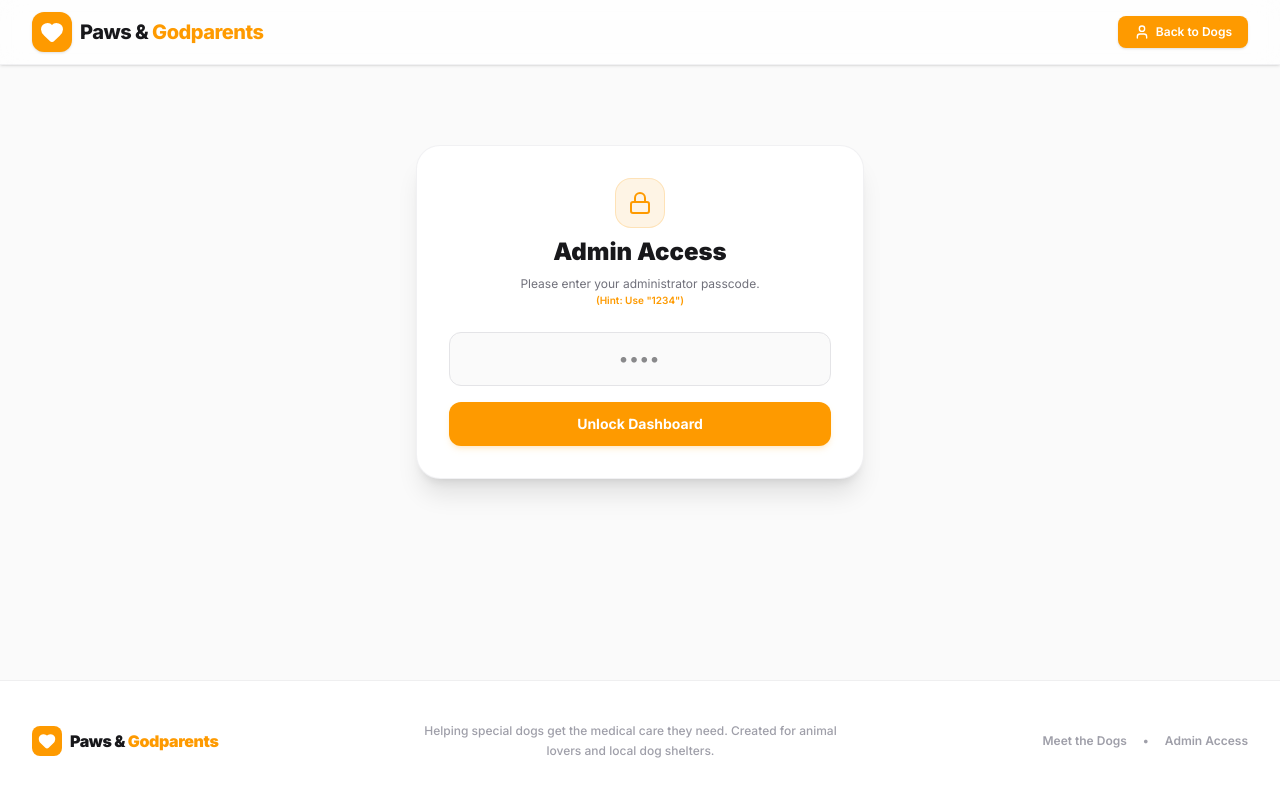
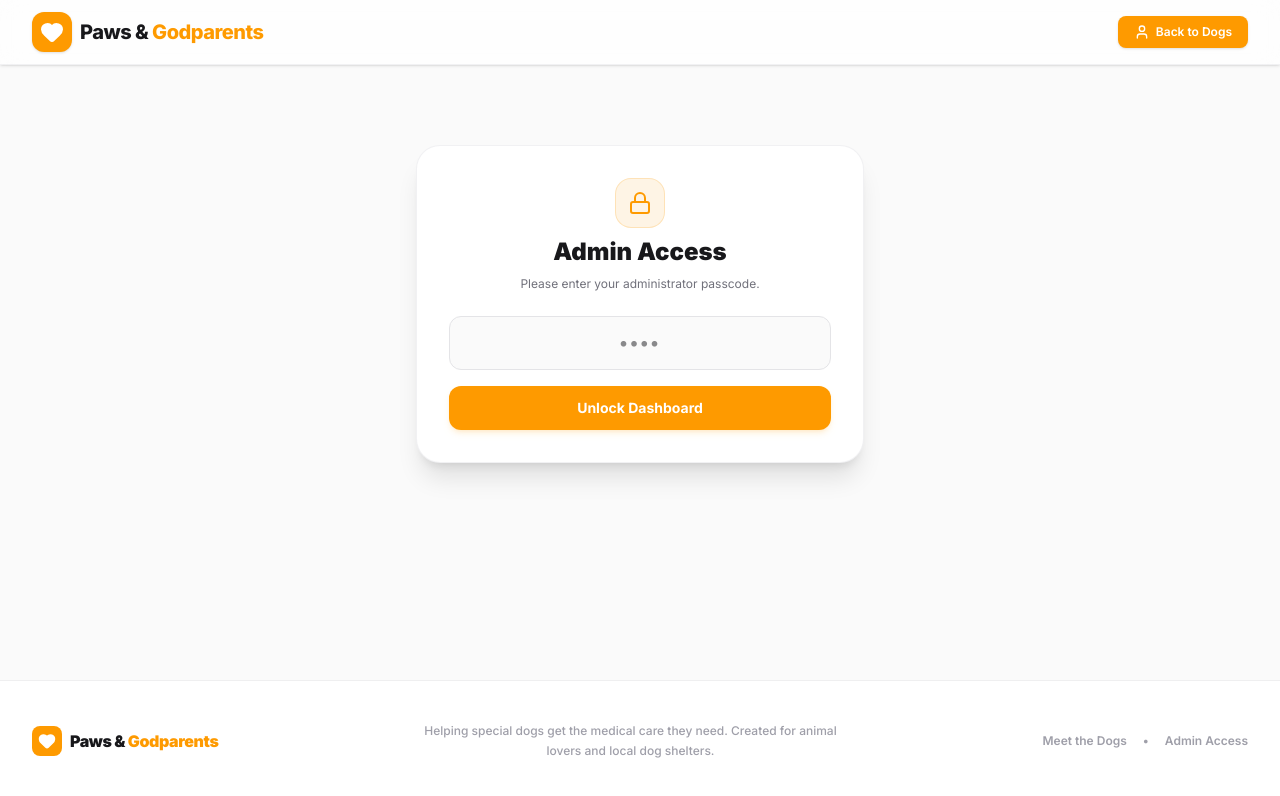
Before and after one commit to differentlycorp/dog-godfather-app, a React (Vite) app: page / in a window 1280 px wide. Both pictures are taken after a click on the button "Admin Panel". Shown: the top 796 px of the page. Built offline with nearby package versions, Linux system fonts and the light colour scheme.

Commit message:
chore: change admin passcode and remove hint from UI

```diff
--- a/src/components/AdminDashboard.tsx
+++ b/src/components/AdminDashboard.tsx
@@ -52,7 +52,7 @@ export const AdminDashboard: React.FC<AdminDashboardProps> = ({
 
   const handleLogin = (e: React.FormEvent) => {
     e.preventDefault();
-    if (passcode === '1234' || passcode.toLowerCase() === 'admin') {
+    if (passcode === '757784') {
       setIsAuthenticated(true);
       setPasscodeError(false);
     } else {
@@ -145,8 +145,7 @@ export const AdminDashboard: React.FC<AdminDashboardProps> = ({
           </div>
           <h2 className="text-2xl font-black text-zinc-900 dark:text-white">Admin Access</h2>
           <p className="text-xs text-zinc-500 dark:text-zinc-400">
-            Please enter your administrator passcode. <br />
-            <span className="text-[10px] font-semibold text-amber-500">(Hint: Use "1234")</span>
+            Please enter your administrator passcode.
           </p>
         </div>
 
```
